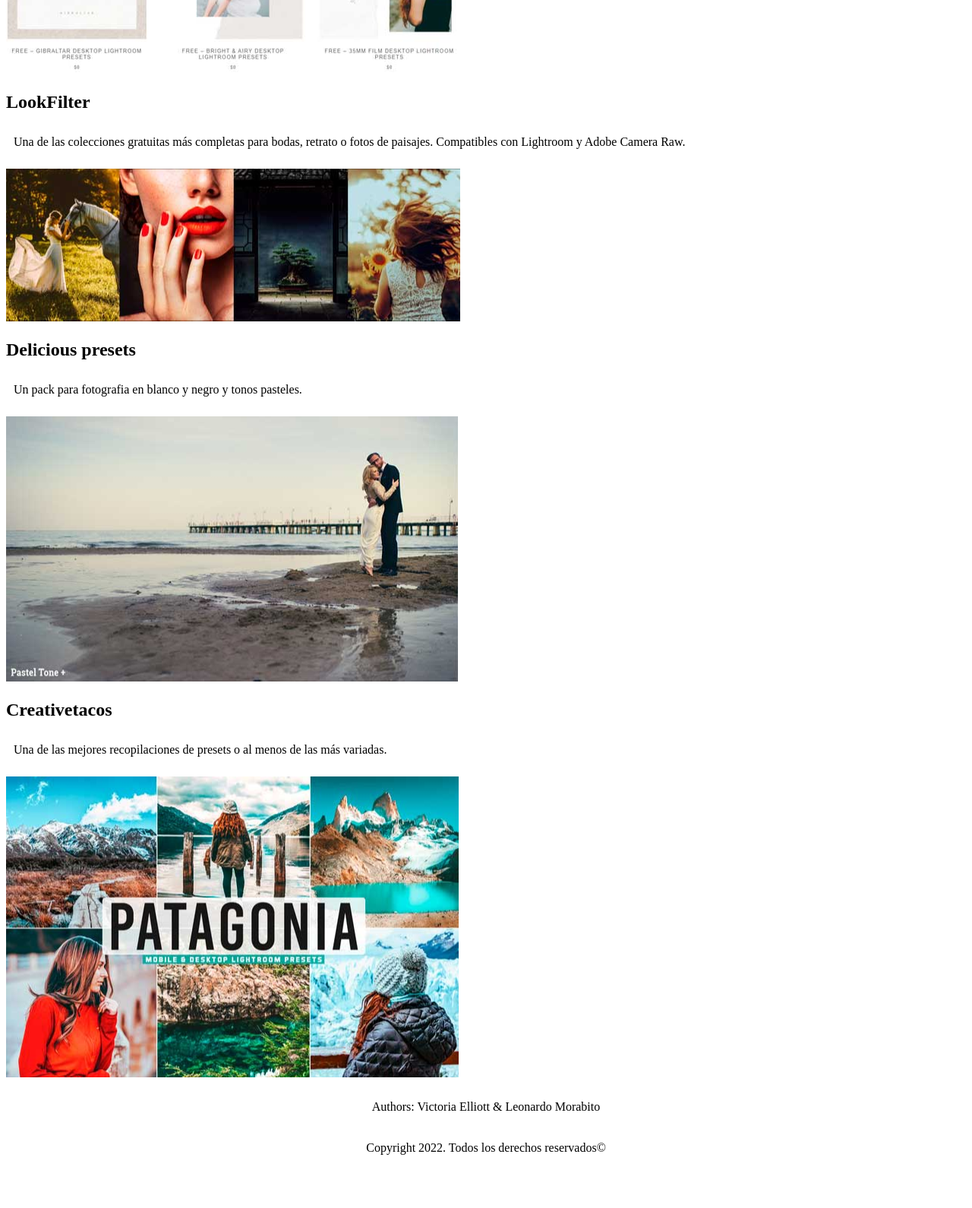
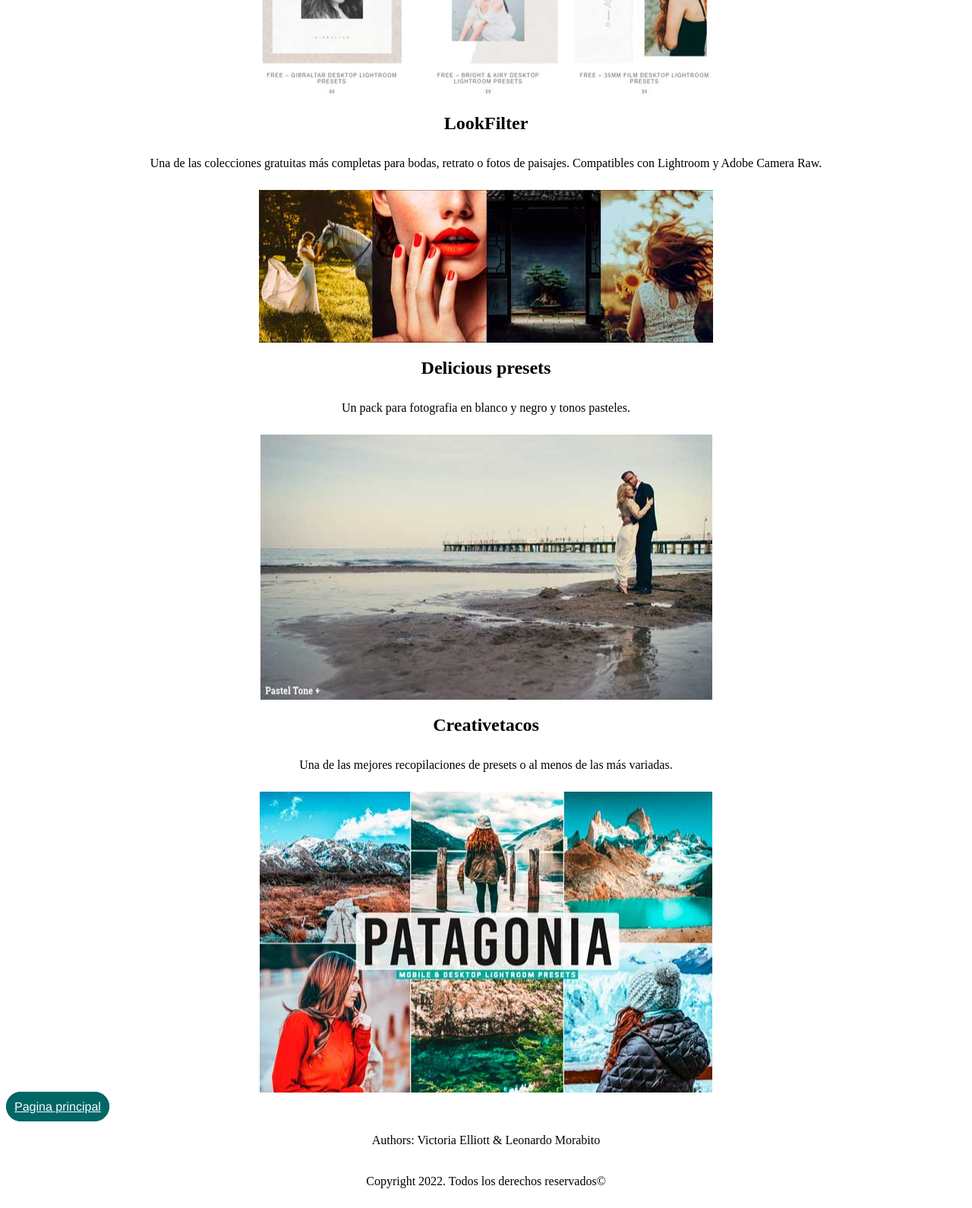
Before and after one commit to UCC-LabCompu2-Historico/proyecto2022-elliott-morabito, a plain HTML site: page html/presets.html in a window 1280 px wide. Shown: the part 1168-2758 px from the top of the page at 76% size. Before the commit the page ends 2714 px from the top, so only its background shows below. Drawn offline with Linux system fonts and the light colour scheme.

Commit message:
corrección general

```diff
--- a/css/cssTipo_camara.css
+++ b/css/cssTipo_camara.css
@@ -12,9 +12,6 @@ h1{
     padding: 20px;
     background: #004c98;
 }
-p{
-    padding: 10px 10px;
-}
 #pie {
     min-height: 70px;
     text-align: center;
--- a/css/cssestilos_index.css
+++ b/css/cssestilos_index.css
@@ -59,5 +59,4 @@
     width: 100%;
     position: relative;
 
-
 }
--- a/css/csspresets.css
+++ b/css/csspresets.css
@@ -7,13 +7,38 @@
     border-radius: 50px;
 }
 
-h1{
+.boton_2 {
+    border: 1px solid #006666;
+    padding: 10px;
+    background-color: #006666;
+    color: #ffffff;
+    font-family: 'Helvetica', sans-serif;
+    border-radius: 50px;
+}
+
+h1 {
+    text-align: center;
+    color: #ffffff;
+
+    padding: 20px;
+    background: #006666;
+}
+
+h2 {
     text-align: center;
 }
+
 p {
+    text-align: center;
     padding: 10px 10px;
 
 }
+
+.centrar_presets {
+    display: block;
+    margin: 10px auto;
+}
+
 #pie {
     min-height: 70px;
     text-align: center;
--- a/html/presets.html
+++ b/html/presets.html
@@ -23,32 +23,32 @@
     <h2><b>On1 Lightroom presets</b></h2>
     <p>Varios Presets para Lightroom gratuitos de ON1, compatibles con todas las versiones de Lightroom a partir de
         la 4.0. Presets de retrato, paisaje, escenas nevadas, ciudades, etc.</p>
-    <img src="/images/presets/On1.png" alt="Preset">
+    <img src="/images/presets/On1.png" alt="Preset" class="centrar_presets">
 
     <h2><b>Free Spring Preset </b></h2>
     <p>Presets con un estilo primaveral, para destacar los colores y cielos en fotografías hechas al aire libre.
         Para Adobe Lightroom.</p>
-
-    <img src="/images/presets/FreeSpring.png" alt="Preset">
+    <img src="/images/presets/FreeSpring.png" alt="Preset" class="centrar_presets">
 
     <h2><b>Presets Galore </b></h2>
     <p>Para Lightroom movil y escritorioLos hay de fotografía de moda, retrato, fotografia callejera.</p>
-    <img src="/images/presets/Galore.png" alt="Preset">
+    <img src="/images/presets/Galore.png" alt="Preset" class="centrar_presets">
 
     <h2><b> LookFilter </b></h2>
     <p>Una de las colecciones gratuitas más completas para bodas, retrato o fotos de paisajes.
         Compatibles con Lightroom y Adobe Camera Raw.</p>
-    <img src="/images/presets/LookFilter.png" alt="Preset">
+    <img src="/images/presets/LookFilter.png" alt="Preset" class="centrar_presets">
 
     <h2><b> Delicious presets </b></h2>
     <p>Un pack para fotografia en blanco y negro y tonos pasteles.</p>
-
-    <img src="/images/presets/Delisius.png" alt="Preset">
+    <img src="/images/presets/Delisius.png" alt="Preset" class="centrar_presets">
 
     <h2><b> Creativetacos </b></h2>
     <p> Una de las mejores recopilaciones de presets o al menos de las más variadas.</p>
-    <img src="/images/presets/Creativecos.png" alt="Preset">
+    <img src="/images/presets/Creativecos.png" alt="Preset" class="centrar_presets">
+
 </section>
+<a class="boton_2" href="index.html"> Pagina principal</a>
 <footer>
     <div id="pie">
         <p>Authors: Victoria Elliott & Leonardo Morabito</p>
```
Also changed, not shown: html/tipo_camara.html (+3 -2 lines), html/tipo_camara_1.html (+6 -4 lines), html/tipo_camara_4.html (+2 -1 lines), html/tipo_camara_5.html (+0 -1 lines), html/tipo_camara_6.html (+0 -2 lines), html/tipo_camara_7.html (+2 -1 lines), html/tipo_camara_8.html (+4 -3 lines), html/tipo_camara_9.html (+6 -3 lines).
